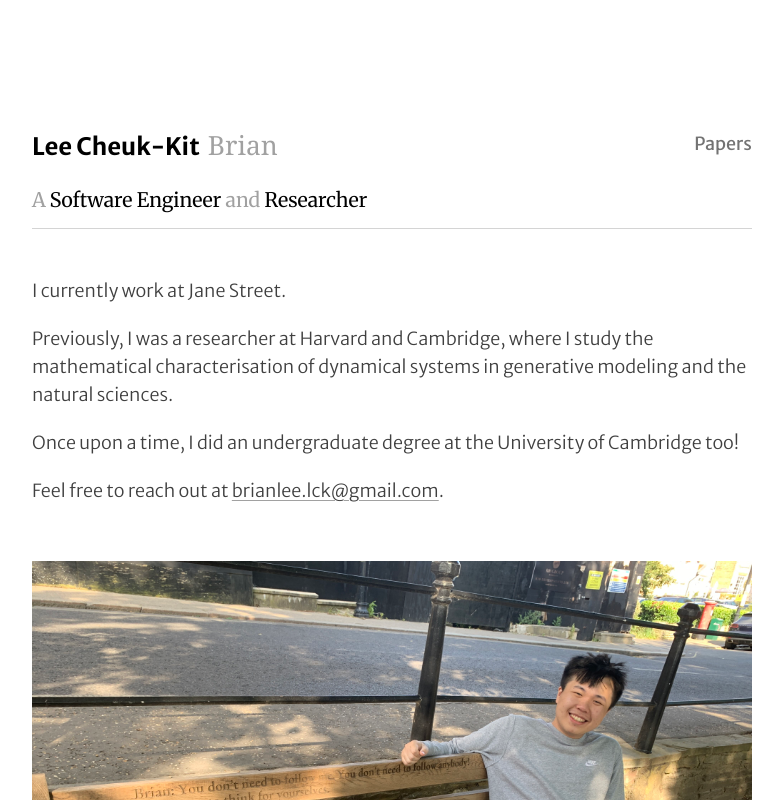
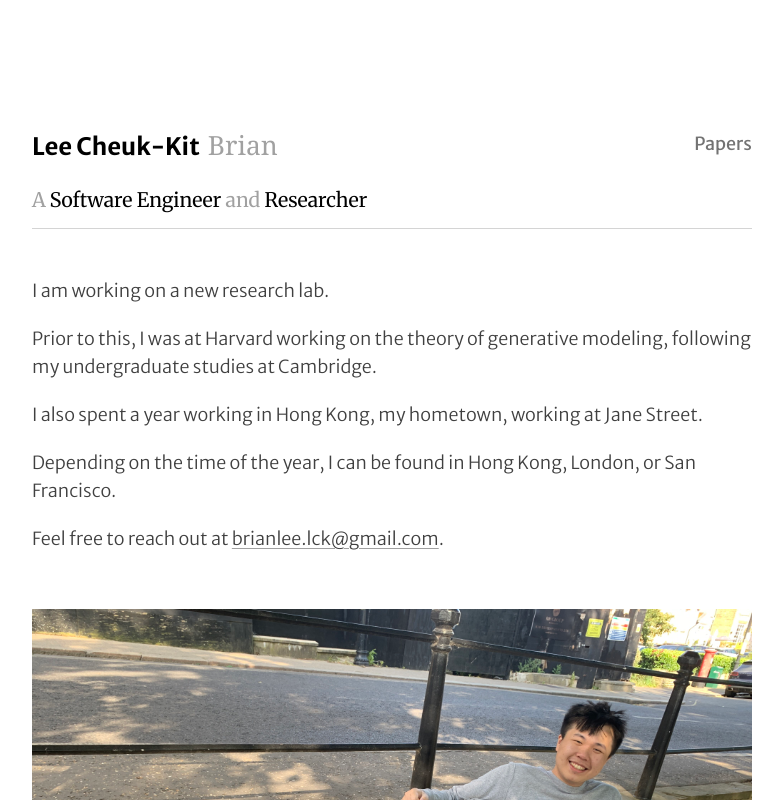
Before and after one commit to brianlck/brianlck.github.io, a SvelteKit app: page / in a window 1280 px wide. Shown: the top 800 px of the page, without its empty margins (248-1031 px from the left). Built offline with nearby package versions, Linux system fonts and the light colour scheme.

Commit message:
Update +page.svelte

```diff
--- a/src/routes/+page.svelte
+++ b/src/routes/+page.svelte
@@ -10,12 +10,13 @@
 </div>
 
 <div class="layout font-light space-y-14 text-lg">
-	<div class="space-y-5">
-		<p> I currently work at Jane Street. </p>
-		<p> Previously, I was a researcher at Harvard and Cambridge, where I study the mathematical characterisation of dynamical systems in generative modeling and the natural sciences. </p>
-		<p> Once upon a time, I did an undergraduate degree at the University of Cambridge too! </p>
-		<p> Feel free to reach out at <a class="link" href="mailto:brianlee.lck@gmail.com">brianlee.lck@gmail.com</a>. </p>
-	</div>
+    <div class="space-y-5">
+        <p> I am working on a new research lab. </p>
+        <p> Prior to this, I was at Harvard working on the theory of generative modeling, following my undergraduate studies at Cambridge. </p>
+        <p> I also spent a year working in Hong Kong, my hometown, working at Jane Street. </p>
+        <p> Depending on the time of the year, I can be found in Hong Kong, London, or San Francisco. </p>
+        <p> Feel free to reach out at <a class="link" href="mailto:brianlee.lck@gmail.com">brianlee.lck@gmail.com</a>. </p>
+    </div>
 
 	<div class="space-y-5">
 		<img alt="Brian Lee sitting on a bench in Richmond" src="/assets/photo.jpg" />
```
